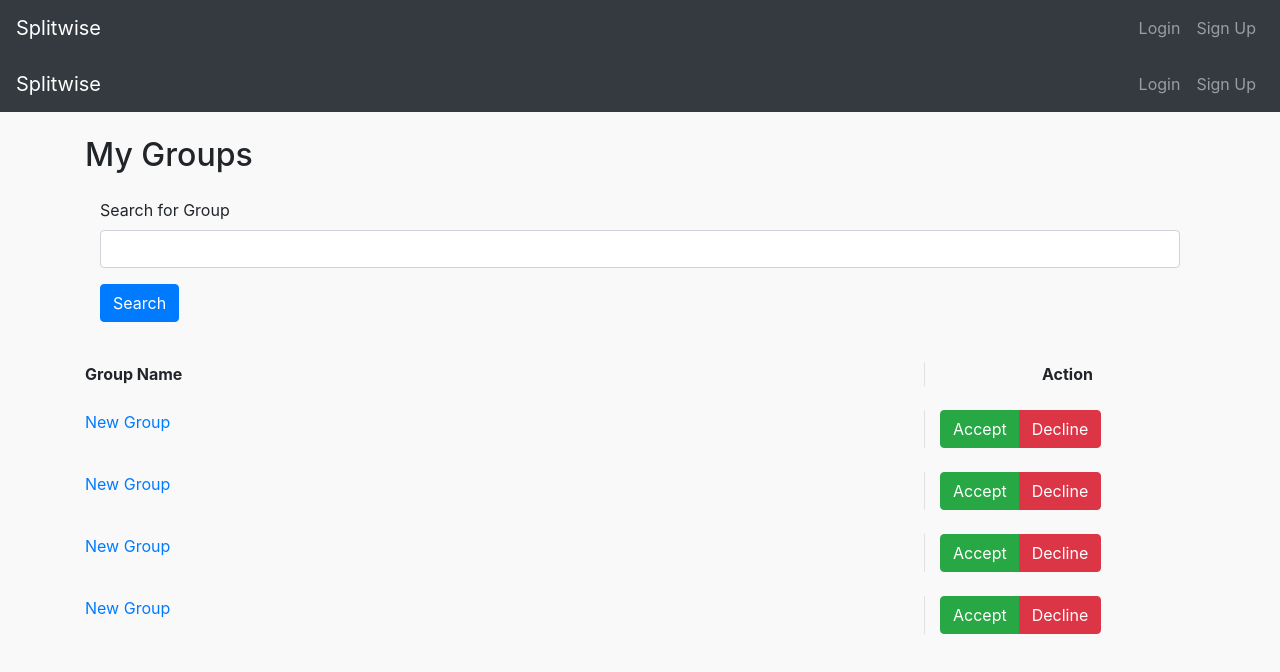
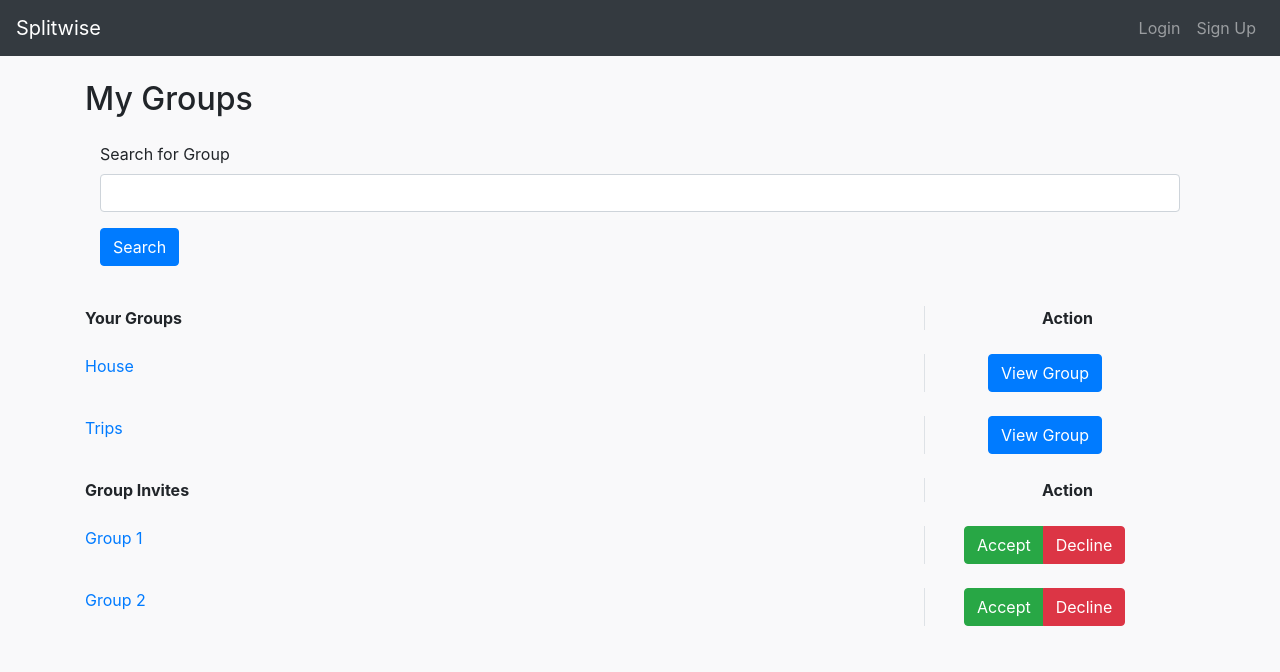
Before and after one commit to JainUjjwal/Splitwise, a React (Create React App) app in the folder frontend/: page /mygroups in a window 1280 px wide. Shown: the top 672 px of the page. Built offline with nearby package versions, Linux system fonts and the light colour scheme; no server answers.

Commit message:
Bug fixes and state implementation in group pages

```diff
--- a/frontend/src/components/CreateGroupModal.js
+++ b/frontend/src/components/CreateGroupModal.js
@@ -1,5 +1,5 @@
 import React from "react";
-import { Modal, Button, Dropdown } from "react-bootstrap";
+import { Modal, Button } from "react-bootstrap";
 import FormInput from "./FormInput";
 const CreateGroupModal = (props) => {
   return (
--- a/frontend/src/components/Dashboard.js
+++ b/frontend/src/components/Dashboard.js
@@ -1,7 +1,7 @@
 import React, { useEffect, useState } from "react";
 // import SubmitButton from "./SubmitButton";
 import { Button, Container, Row, Col } from "react-bootstrap";
-import AddBillModal from "./AddBillModal";
+
 import CreateGroupModal from "./CreateGroupModal";
 // import Navbar from './Nav2';
 // import {selectUser} from "../features/userSlice";
@@ -10,7 +10,7 @@
 const Dashboard = () => {
   const user = useSelector((state) => state.user);
   const username = user ? user.username : false;
-  var [openBillDialog, setOpenBillDialog] = useState(false);
+
   var [openGroupDialog, setOpenGroupDialog] = useState(false);
   // DATABLOCK MUST BE UPDATED USING AXIOS CALL
   var dataBlock = [
@@ -33,20 +33,18 @@
       });
     }
     setTotal({ ...total, credit: credit, debt: debt });
+    // eslint-disable-next-line react-hooks/exhaustive-deps
   }, [data]);
   useEffect(() => {
     //axios call for setting total balance and balance list
     setData(dataBlock);
-    console.log("second use");
+    // eslint-disable-next-line react-hooks/exhaustive-deps
   }, []);
   const GroupDialogOpen = () => {
     setOpenGroupDialog(true);
   };
-  const BillDialogOpen = () => {
-    setOpenBillDialog(true);
-  };
+
   const dialogClose = () => {
-    setOpenBillDialog(false);
     setOpenGroupDialog(false);
   };
   const settleHandler = (e) => {
@@ -58,10 +56,6 @@
     <div>
       <div className="mt-3 mx-auto">
         <h3 className="container">Welcome {username}</h3>
-        <Container fluid="md" style={{ marginLeft: "65%" }}>
-          <div className="btn-group mx2"></div>
-        </Container>
-        <AddBillModal show={openBillDialog} hide={dialogClose} />
         <CreateGroupModal show={openGroupDialog} hide={dialogClose} />
         <Container className="mt-3">
           <div className='row'
--- a/frontend/src/components/MyGroups.js
+++ b/frontend/src/components/MyGroups.js
@@ -1,72 +1,139 @@
-import React from "react";
+import React, { useEffect, useState } from "react";
 import { Button, Row, Col } from "react-bootstrap";
 import { Link } from "react-router-dom";
 import FormInput from "./FormInput";
-import Navbar from "./Nav2";
+
 const MyGroups = () => {
+  const inviteGroup = [
+    { id: "1", name: "Group 1" },
+    { id: "2", name: "Group 2" },
+  ];
+  const myGroups = [
+    { id: "1", name: "House" },
+    { id: "2", name: "Trips" },
+  ];
+  const [inviteList, setInviteList] = useState();
+  const [groupList, setGroupList] = useState();
+  const [searchTerm, setSearchTerm] = useState("");
+  useEffect(() => {
+    setInviteList(inviteGroup);
+    // eslint-disable-next-line react-hooks/exhaustive-deps
+  }, []);
+  useEffect(() => {
+    setGroupList(myGroups);
+    // eslint-disable-next-line react-hooks/exhaustive-deps
+  }, []);
+  const acceptHandler = (e) => {
+    // Updating group List
+    let newGroupList = [...groupList];
+    newGroupList.push(inviteList[e.target.dataset.id]);
+    setGroupList(newGroupList);
+    // Updating Invite List
+    let newInviteList = [...inviteList];
+    newInviteList.splice(e.target.dataset.id, 1);
+    setInviteList(newInviteList);
+  };
+
+  const rejectHandler = (e) => {
+    // Updating Invite List
+    let newInviteList = [...inviteList];
+    newInviteList.splice(e.target.dataset.id, 1);
+    setInviteList(newInviteList);
+  };
+  const searchTermHandler = (e) => {
+    setSearchTerm(e.target.value);
+  }
+  const dynamicSearch = () =>{
+    let i = 0;
+    for(i=0; i<groupList.length; i++){
+      if (searchTerm.toLowerCase() ===groupList[i].name.toLowerCase()){
+        console.log(searchTerm.toLowerCase())
+        console.log('Word found');
+      }
+    }
+    // return groupList.filter(group=>group.toLowerCase().includes(searchTerm.toLowerCase))
+  }
+  const renderInviteList = () => {
+    return inviteList
+      ? inviteList.map((group, index) => (
+          <Row className="pt-4" key={index}>
+            <Col xs={9} className="border-right">
+              <Link to="/groupPage">{group.name}</Link>
+            </Col>
+            <Col>
+              <div className="btn-group mx2 ml-4">
+                <Button
+                  variant="success"
+                  onClick={acceptHandler}
+                  data-id={index}
+                >
+                  Accept
+                </Button>
+                <Button
+                  variant="danger"
+                  onClick={rejectHandler}
+                  data-id={index}
+                >
+                  Decline
+                </Button>
+              </div>
+            </Col>
+          </Row>
+        ))
+      : "";
+  };
+
   return (
     <div>
-        <Navbar />
       <div className="container">
         <div className="my-4">
           <h2>My Groups</h2>
         </div>
         <div>
-          <FormInput id='GroupSearch' text='Search for Group' type='text'/>
-          <Button type="Submit" className="form-group" style={{marginLeft:"15px"}}>Search</Button>
+          <FormInput id="GroupSearch" text="Search for Group" type="text" onChange={searchTermHandler}/>
+          <Button
+            type="Submit"
+            className="form-group"
+            style={{ marginLeft: "15px" }}
+            onClick={dynamicSearch}
+          >
+            Search
+          </Button>
         </div>
+        {/* LIST OF ACCEPTED GROUPS */}
         <Row className="pt-4">
           <Col xs={9} className="border-right">
-          <b>Group Name</b>
+            <b>Your Groups</b>
           </Col>
           <Col className="text-center">
             <b>Action</b>
           </Col>
         </Row>
-      <Row className="pt-4">
+        {}
+        {groupList
+          ? groupList.map((group, index) => (
+              <Row className="pt-4" key={index}>
                 <Col xs={9} className="border-right">
-        <Link to='/groupPage'>New Group</Link>
+                  <Link to="/groupPage">{group.name}</Link>
                 </Col>
                 <Col>
-          <div className="btn-group mx2">
-            <Button variant="success">Accept</Button>
-            <Button variant="danger">Decline</Button>
+                  <div className="btn-group mx2 ml-5">
+                    <Button data-id={index}>View Group</Button>
                   </div>
                 </Col>
               </Row>
+            ))
+          : ""}
+        {/* LIST OF GROUP INVITES */}
         <Row className="pt-4">
           <Col xs={9} className="border-right">
-        <Link to='/groupPage'>New Group</Link>
+            <b>Group Invites</b>
           </Col>
-        <Col>
-          <div className="btn-group mx2">
-            <Button variant="success">Accept</Button>
-            <Button variant="danger">Decline</Button>
-          </div>
+          <Col className="text-center" >
+            <b>Action</b>
           </Col>
         </Row>
-      <Row className="pt-4">
-        <Col xs={9} className="border-right">
-        <Link to='/groupPage'>New Group</Link>
-        </Col>
-        <Col>
-          <div className="btn-group mx2">
-            <Button variant="success">Accept</Button>
-            <Button variant="danger">Decline</Button>
-          </div>
-        </Col>
-      </Row>
-      <Row className="pt-4">
-        <Col xs={9} className="border-right">
-        <Link to='/groupPage'>New Group</Link>
-        </Col>
-        <Col>
-          <div className="btn-group mx2">
-            <Button variant="success">Accept</Button>
-            <Button variant="danger">Decline</Button>
-          </div>
-        </Col>
-      </Row>
+        {renderInviteList()}
       </div>
     </div>
   );
--- a/frontend/src/components/Nav2.js
+++ b/frontend/src/components/Nav2.js
@@ -1,9 +1,8 @@
-import React, { useEffect } from "react";
+import React from "react";
 import { Link } from "react-router-dom";
 import cookie from "react-cookies";
 import { useDispatch, useSelector } from "react-redux";
 import { logout } from "../actions";
-import axios from "axios";
 //create the Navbar Component
 const Navbar = () => {
   //handle logout to destroy the cookie
@@ -24,11 +23,6 @@
   };
   //   const setLink = () => {
   //if Cookie is set render Logout Button
-  let changeNav;
-  axios.get("http://localhost:3001/login").then((response) => {
-    changeNav = true;
-    console.log(changeNav);
-  });
 
   let navLogin = null;
   if (isLoggedIn) {
--- a/frontend/src/components/Profile.js
+++ b/frontend/src/components/Profile.js
@@ -1,11 +1,9 @@
 import React from "react";
 import {Dropdown } from "react-bootstrap";
 import "./profile.css";
-import Navbar from "./Nav2"
 const Profile = () => {
   return (
     <div>
-      <Navbar />
       <div className="container">
         <div className="my-4">
           <h2>My Profile</h2>
--- a/frontend/src/components/Register.js
+++ b/frontend/src/components/Register.js
@@ -52,7 +52,7 @@
   return (
     <div>
       {redirectVar}
-      {user && user.error?<div className="alert alert-danger"> {user.error} </div>: ""}
+      {user && user.regError?<div className="alert alert-danger"> {user.regError} </div>: ""}
       <div className="resgisterForm container mt-5">
         <form onSubmit={submitRegister}>
           <FormInput
--- a/frontend/src/reducers/index.js
+++ b/frontend/src/reducers/index.js
@@ -27,7 +27,7 @@
         Fname: action.payload.Fname,
         phoneNumber: action.payload.phoneNumber,
         isLogged: action.payload.isLogged,
-        error: action.payload.err
+        regError: action.payload.err
       };
     default:
       return state;
```
Also changed, not shown: frontend/src/components/GroupPage.js (+38 -7 lines), 1 other file (tests, documents, lock files or other folders). Lines whose indentation alone changed are shown as unchanged.
